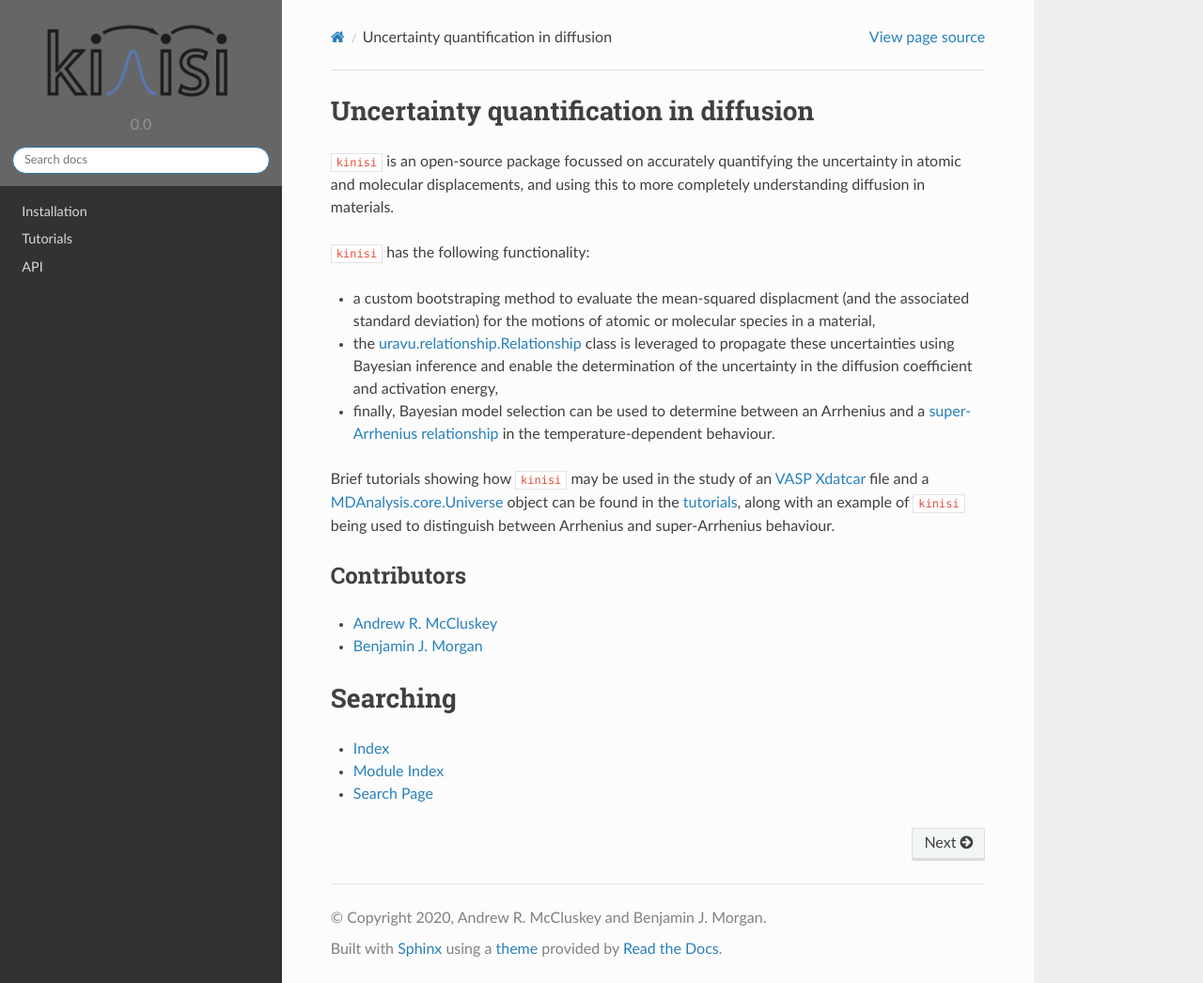
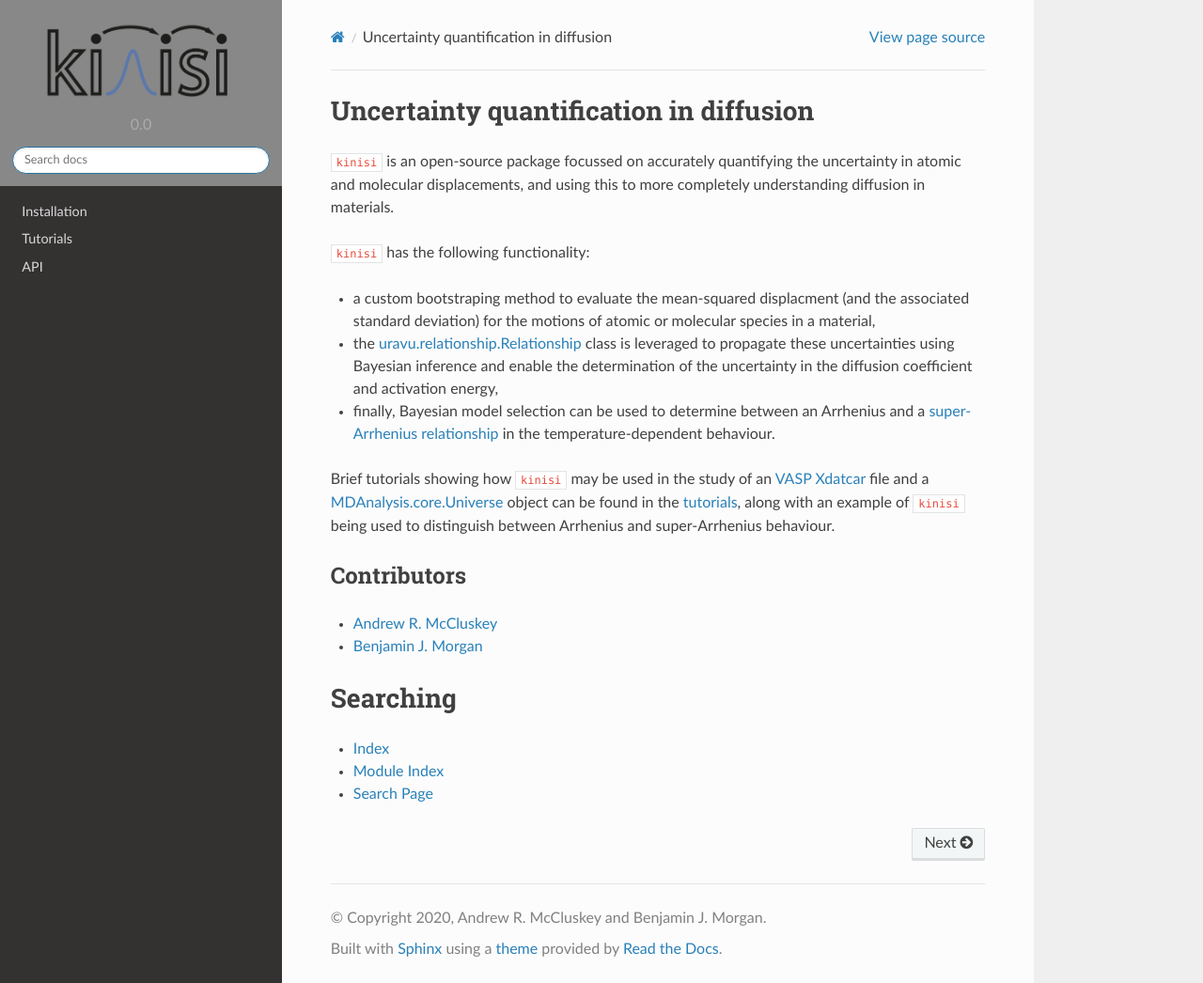
Before and after one commit to bjmorgan/kinisi, a Sphinx documentation site: the page built from docs/source/index.rst, in a window 1280 px wide and 1046 px high. Shown: the whole window at 94% size. Built offline with Sphinx 7.4.7 and the Read the Docs theme 2.0.0, drawn with Linux system fonts in a browser that asks for light colours; formulas are drawn with MathJax 3; pages that are not in the unit, such as notebooks, are missing from menus.

Commit message:
lighter grey

```diff
--- a/docs/source/_static/custom.css
+++ b/docs/source/_static/custom.css
@@ -1,3 +1,3 @@
 .wy-side-nav-search, .wy-nav-top {
-    background: #666666;
+    background: #888888;
 }
```
